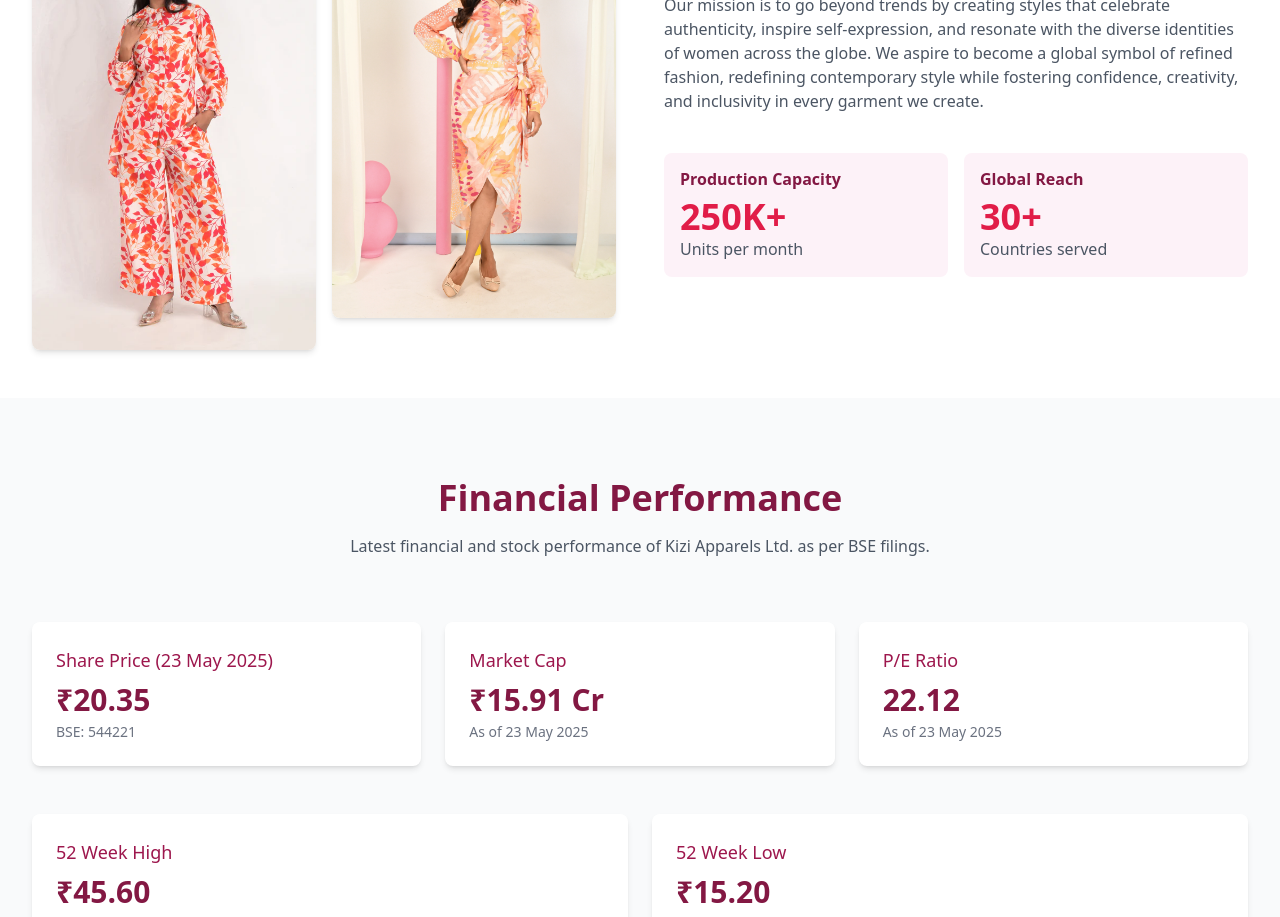
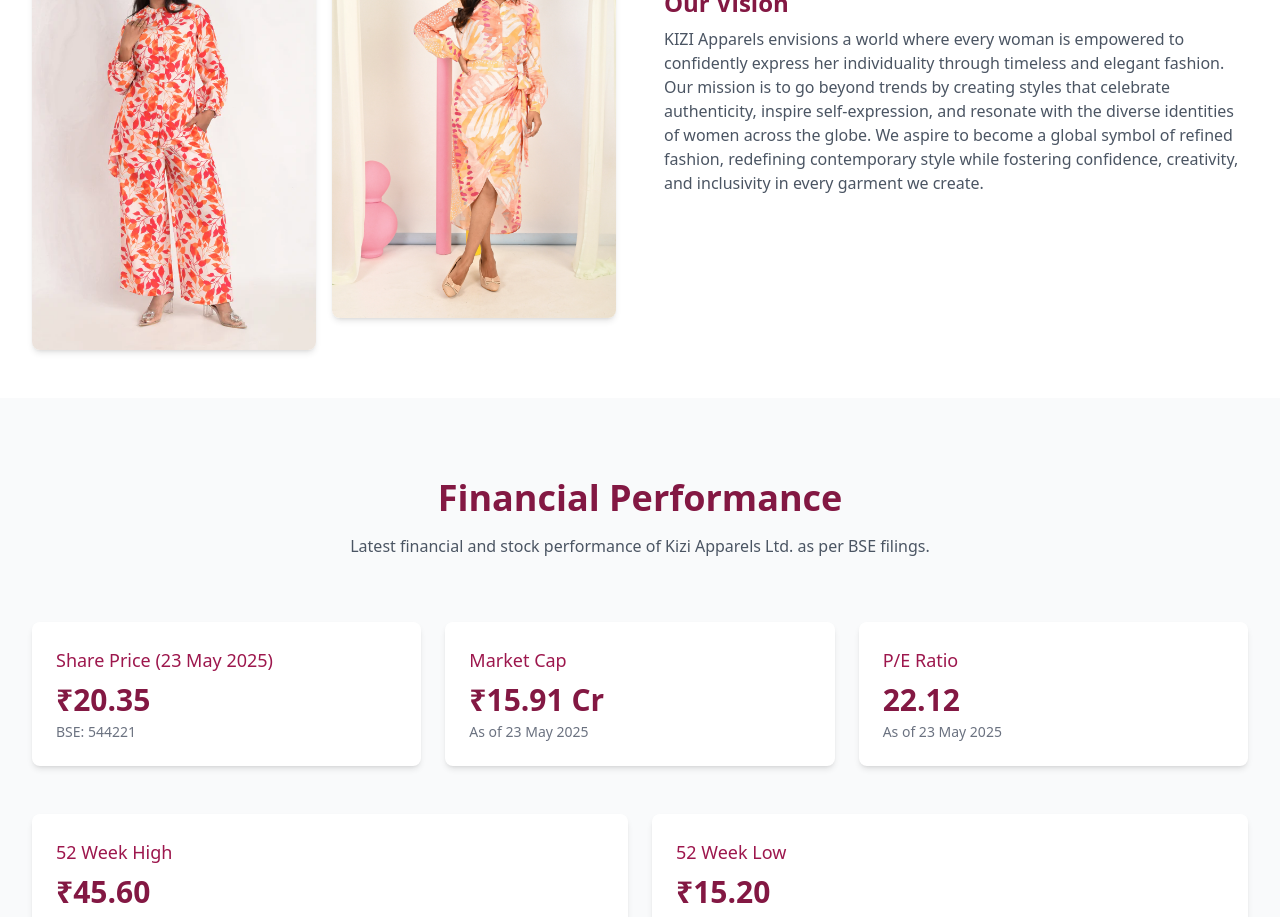
Before and after one commit to King-Auther/Kizi_website, a React (Vite) app: page / in a window 1280 px wide. Shown: the part 1600-2517 px from the top of the page. Built offline with nearby package versions, Linux system fonts and the light colour scheme.

Commit message:
Update website with latest changes and improvements

```diff
--- a/src/sections/AboutSection.tsx
+++ b/src/sections/AboutSection.tsx
@@ -1,5 +1,5 @@
 import React from 'react';
-import Button from '../components/Button';
+
 import pinkModel from '../assets/KIZI_MODEL_PINK.webp';
 import blazerModel from '../assets/KIZI_MODEL_BLAZER.webp';
 import coOrdModel from '../assets/KIZI_MODEL_CO-ORD_SET.webp';
@@ -98,19 +98,6 @@ const AboutSection: React.FC = () => {
               creativity, and inclusivity in every garment we create.
               </p>
             </div>
-
-            <div className="grid grid-cols-2 gap-4 pt-4">
-              <div className="bg-primary-50 p-4 rounded-lg">
-                <h4 className="font-semibold text-primary-900 mb-2">Production Capacity</h4>
-                <p className="text-4xl font-bold text-accent-600">250K+</p>
-                <p className="text-gray-600">Units per month</p>
-              </div>
-              <div className="bg-primary-50 p-4 rounded-lg">
-                <h4 className="font-semibold text-primary-900 mb-2">Global Reach</h4>
-                <p className="text-4xl font-bold text-accent-600">30+</p>
-                <p className="text-gray-600">Countries served</p>
-              </div>
-            </div>
           </div>
         </div>
       </div>
--- a/src/sections/BrandRecog.tsx
+++ b/src/sections/BrandRecog.tsx
@@ -1,5 +1,5 @@
 import React from 'react';
-import Button from '../components/Button';
+
 import influencerImage from '../assets/brand_recog/image.png';
 import instaHandleImage from '../assets/brand_recog/image1.png';
 
```
